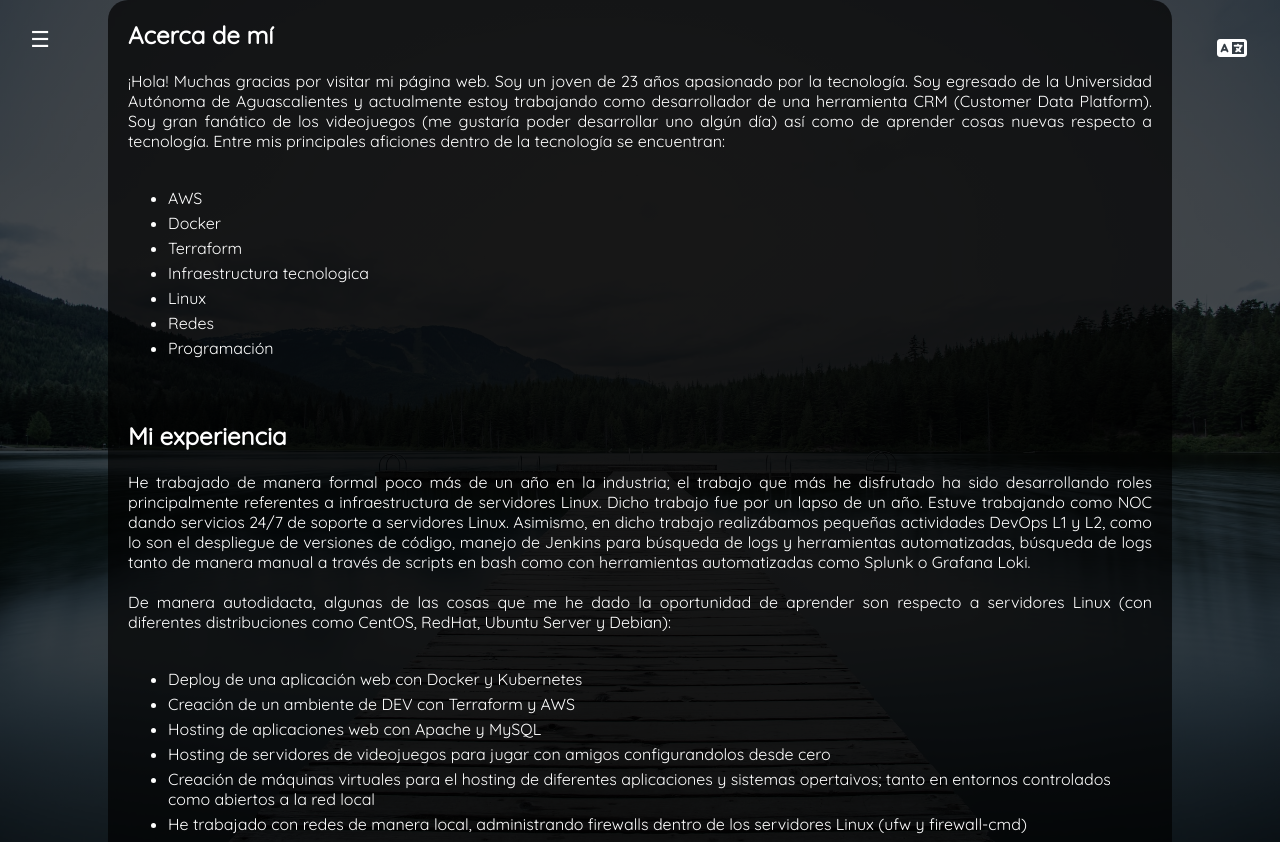
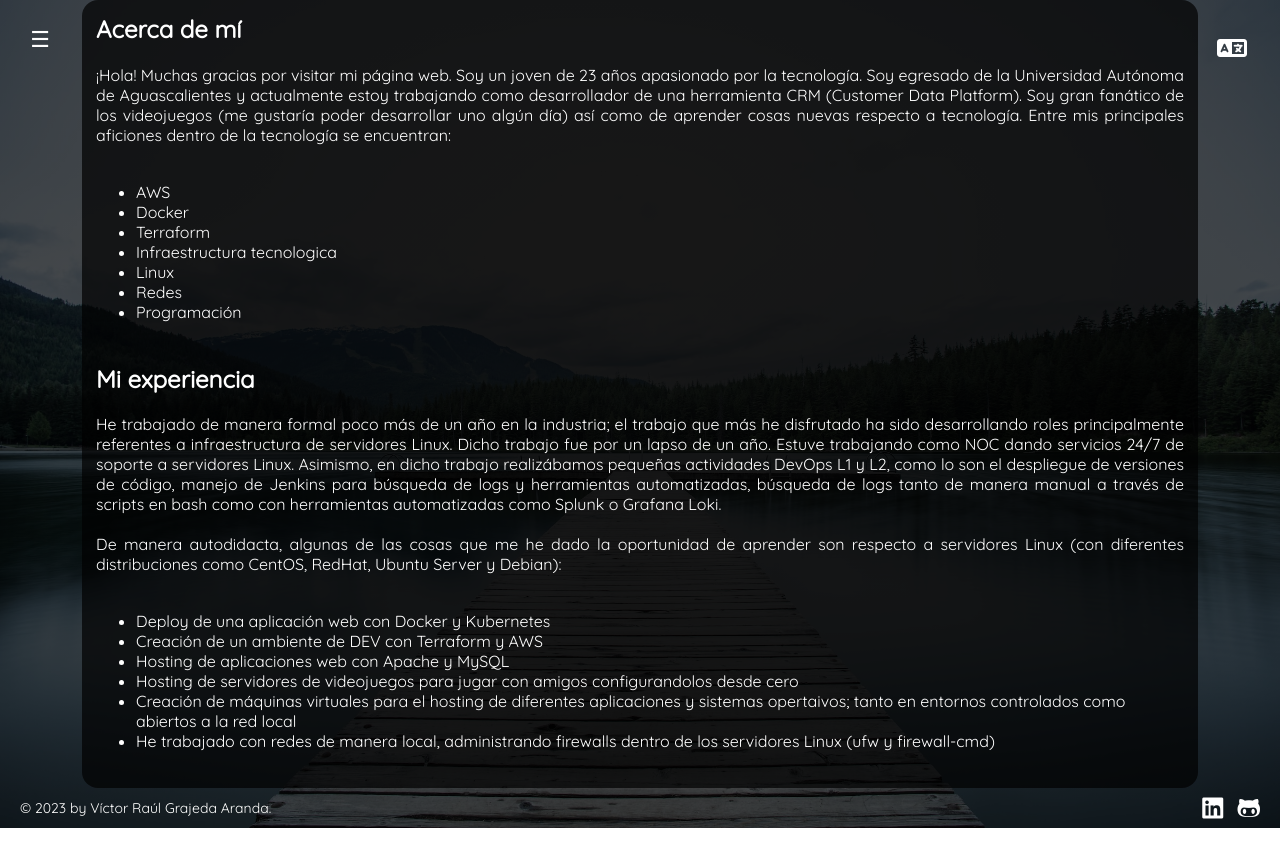
Before and after one commit to vgrajanda/vgrajanda.github.io, a plain HTML site: page html/about.html in a window 1280 px wide. Shown: the top 842 px of the page. Drawn offline with Linux system fonts and the light colour scheme.

Commit message:
Fixing the amount of space that the about me box was using

```diff
--- a/css/style.css
+++ b/css/style.css
@@ -160,13 +160,14 @@ body, html {
 
 .about-me {
     background-color: rgba(0, 0, 0, 0.7);
-    padding: 20px;
+    padding: 0.9em;
+    padding-bottom: 0em;
     text-align: justify;
-    border-radius: 20px;
+    border-radius: 1em;
     display: flex;
     flex-direction: column;
-    gap: 5px;
-    max-width: 80%;
+    gap: 0.3em;
+    max-width: 85%;
 }
 
 .about-me h1 {
@@ -177,14 +178,15 @@ body, html {
 	list-style-type: disc;
 	padding-left: 20px;
 	margin-left: 20px;
+	padding-bottom: 0px;
+	margin-bottom: 0px;
 }
-
 
 .hobbies-list li {
 	text-align: left;
 	padding-left: 0px;
 	margin-left: 0px;
-	margin-bottom: 5px;
+	margin-bottom: 0px;
 }
 
 /* Projects */
```
Also changed, not shown: 1 other file.
